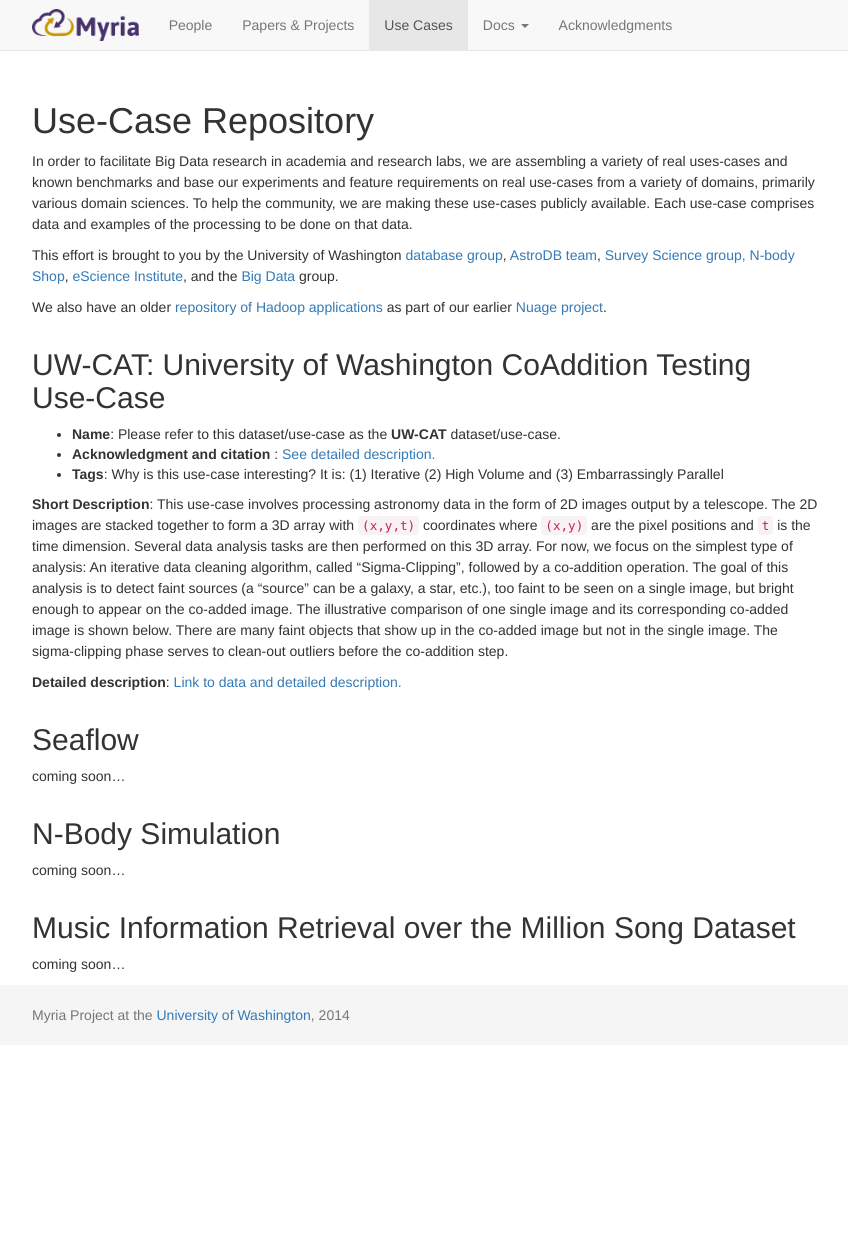
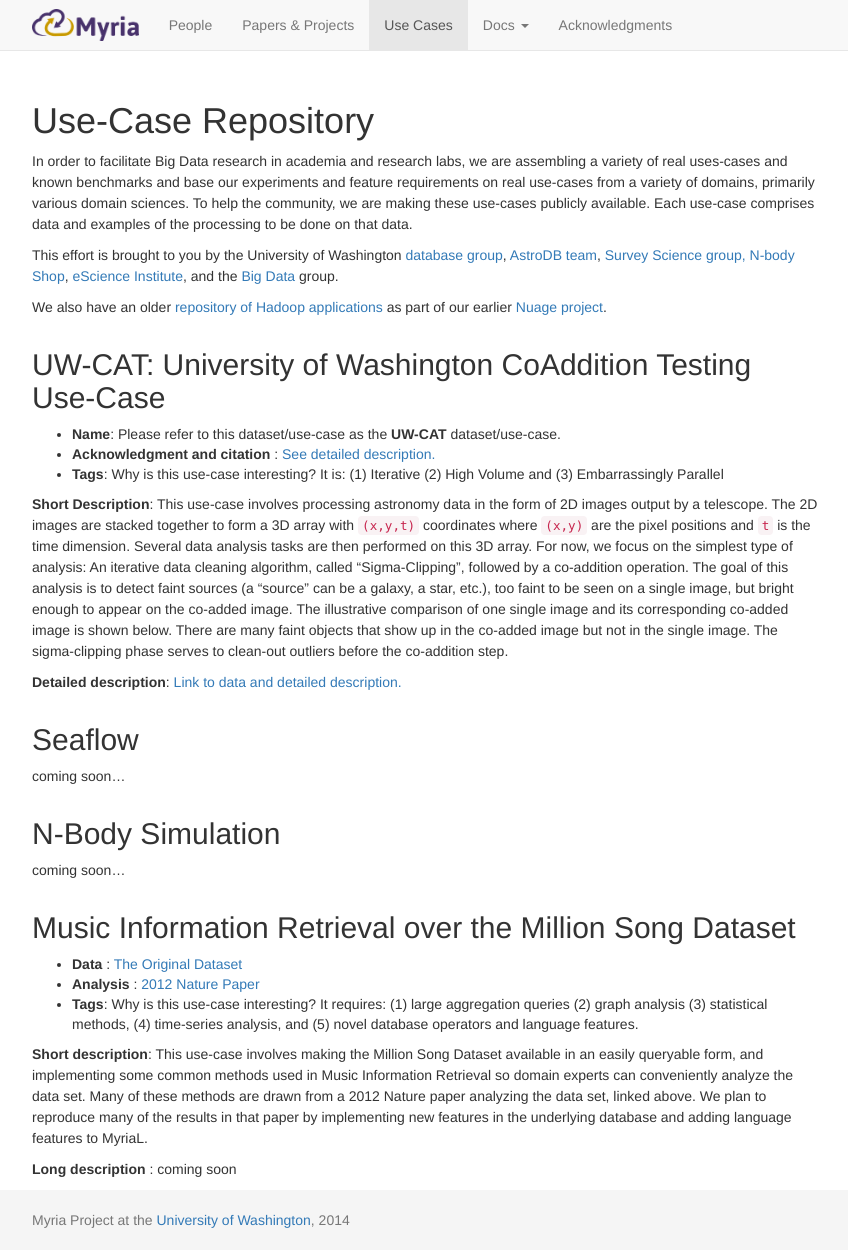
Before and after one commit to uwescience/myria-website, a Jekyll site: the page built from repository/index.markdown, in a window 1280 px wide. Shown: the whole page, without its empty margins (213-1061 px from the left). Built offline with Jekyll 4.4.1, drawn with Linux system fonts in a browser that asks for light colours; nearby versions of some CDN libraries; Markdown is read by kramdown in place of the engine named in the settings; before the commit the page ends 1046 px from its top, so only the background shows below that.

Commit message:
Update index.markdown
added information about the music use case. next up, create a separate page for methods and figures.

```diff
--- a/repository/index.markdown
+++ b/repository/index.markdown
@@ -34,4 +34,10 @@
 
 ## Music Information Retrieval over the Million Song Dataset
 
-coming soon...
+* **Data** : [The Original Dataset](http://labrosa.ee.columbia.edu/millionsong/)
+* **Analysis** : [2012 Nature Paper](http://www.nature.com/srep/2012/120726/srep00521/full/srep00521.html)
+* **Tags**: Why is this use-case interesting? It requires: (1) large aggregation queries (2) graph analysis (3) statistical methods, (4) time-series analysis, and (5) novel database operators and language features.
+
+**Short description**: This use-case involves making the Million Song Dataset available in an easily queryable form, and implementing some common methods used in Music Information Retrieval so domain experts can conveniently analyze the data set. Many of these methods are drawn from a 2012 Nature paper analyzing the data set, linked above. We plan to reproduce many of the results in that paper by implementing new features in the underlying database and adding language features to MyriaL.
+
+**Long description** : coming soon
```
